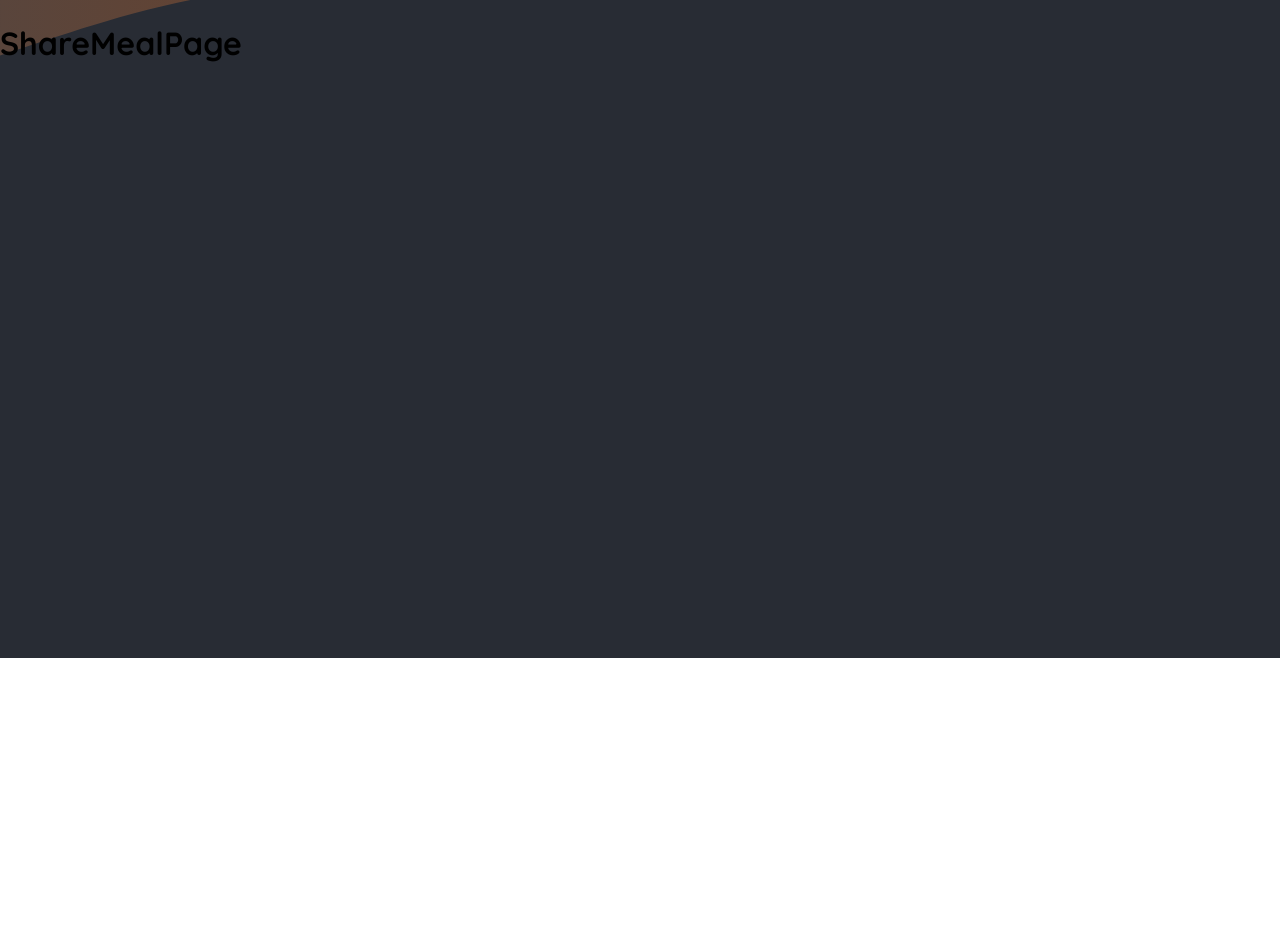
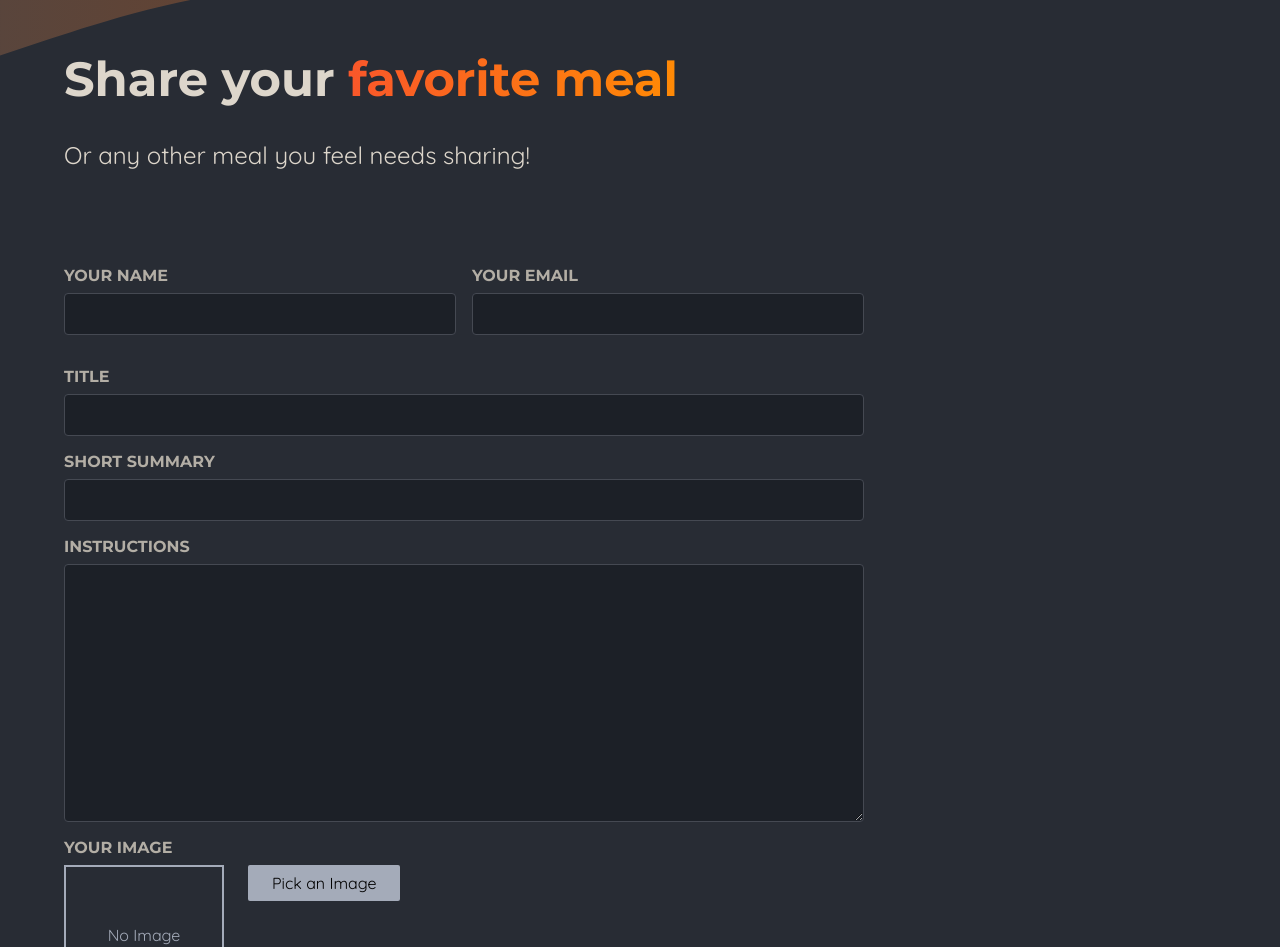
Before and after one commit to Don-Up/MealsApp, a Next.js app: page /meals/share in a window 1280 px wide. Shown: the part 142-1089 px from the top of the page. Before the commit the page ends 800 px from the top, so only its background shows below. Built offline with nearby package versions, Linux system fonts and the light colour scheme.

Commit message:
feat(meals): implement meal sharing functionality
- Add share meal form and logic
- Create new components for image picking and form submission
- Handle form validation and meal creation
- Implement error and success states
- Update meal details page to handle not found cases

```diff
--- a/src/app/meals/[mealSlug]/page.tsx
+++ b/src/app/meals/[mealSlug]/page.tsx
@@ -2,6 +2,7 @@
 import Image from "next/image";
 import {getMeal} from "@/lib/meals";
 import {MealItemProps} from "@/components/meals/item";
+import {notFound} from "next/navigation";
 
 interface Params {
     params: {
@@ -12,6 +13,11 @@
 export default function MealsDetailsPage({params}: Params){
 
     const meal: MealItemProps = getMeal(params.mealSlug)
+
+    if(!meal){
+        notFound()
+    }
+
     const imagePath = require(`@/assets/${meal.image}`).default;
 
     meal.instructions = meal.instructions.replace(/\n/g, '<br/>')
--- /dev/null
+++ b/src/app/meals/not-found.tsx
@@ -0,0 +1,6 @@
+export default function NotFound(){
+    return <main className={"not-found"}>
+        <h1>Meal Not Found</h1>
+        <p>Unfortunately, we could not find the requested page or meal data.</p>
+    </main>
+}
--- /dev/null
+++ b/src/app/meals/share/page.module.css
@@ -0,0 +1,98 @@
+.header {
+  gap: 3rem;
+  margin: 3rem auto 5rem auto;
+  width: 90%;
+  max-width: 75rem;
+  color: #ddd6cb;
+  font-size: 1.5rem;
+}
+
+.header h1 {
+  font-family: 'Montserrat', sans-serif;
+}
+
+.highlight {
+  background: linear-gradient(90deg, #f9572a, #ff8a05);
+  background-clip: text;
+  -webkit-background-clip: text;
+  -webkit-text-fill-color: transparent;
+}
+
+.main {
+  width: 90%;
+  max-width: 75rem;
+  margin: 3rem auto;
+  color: white;
+}
+
+.form {
+  max-width: 50rem;
+}
+
+.form label {
+  display: block;
+  margin-bottom: 0.5rem;
+  font-size: 1rem;
+  font-family: 'Montserrat', sans-serif;
+  text-transform: uppercase;
+  color: #b3aea5;
+  font-weight: bold;
+}
+
+.form input,
+.form textarea {
+  display: block;
+  width: 100%;
+  padding: 0.5rem 1rem;
+  border-radius: 4px;
+  border: 1px solid #454952;
+  background: #1c2027;
+  font-size: 1.25rem;
+  font-family: 'Montserrat', sans-serif;
+  color: #ddd6cb;
+}
+
+.form input:focus,
+.form textarea:focus {
+  outline-color: #f99f2a;
+  background-color: #1f252d;
+}
+
+.row {
+  display: flex;
+  gap: 1rem;
+}
+
+.row p {
+  width: 100%;
+}
+
+.actions {
+  text-align: right;
+}
+
+.actions button {
+  border: 0;
+  padding: 0.75rem 2rem;
+  background: linear-gradient(90deg, #f9572a, #ff9b05);
+  border: none;
+  color: #ffffff;
+  border-radius: 2px;
+  cursor: pointer;
+  font: inherit;
+  font-size: 1.25rem;
+  box-shadow: 0 2px 5px rgba(0, 0, 0, 0.3);
+}
+
+.actions button:hover,
+.actions button:focus {
+  background: linear-gradient(90deg, #fd4715, #f9b241);
+}
+
+.actions button:disabled,
+.actions button:hover:disabled,
+.actions button:focus:disabled {
+  background: #ccc;
+  color: #979797;
+  cursor: not-allowed;
+}
--- a/src/app/meals/share/page.tsx
+++ b/src/app/meals/share/page.tsx
@@ -1,3 +1,59 @@
-export default function ShareMealPage(){
-    return <h1>ShareMealPage</h1>
+'use client';
+
+import { useFormState } from 'react-dom';
+
+import classes from './page.module.css';
+import ImagePicker from "@/components/image-picker";
+import { shareMeal } from '@/lib/actions';
+// import MealsFormSubmit from '@/components/meals/meals-form-submit';
+
+export default function ShareMealPage() {
+    const [state, formAction] = useFormState(shareMeal, { message: "" });
+
+    return (
+        <>
+            <header className={classes.header}>
+                <h1>
+                    Share your <span className={classes.highlight}>favorite meal</span>
+                </h1>
+                <p>Or any other meal you feel needs sharing!</p>
+            </header>
+            <main className={classes.main}>
+                <form className={classes.form} action={formAction}>
+                    <div className={classes.row}>
+                        <p>
+                            <label htmlFor="name">Your name</label>
+                            <input type="text" id="name" name="name" required />
+                        </p>
+                        <p>
+                            <label htmlFor="email">Your email</label>
+                            <input type="email" id="email" name="email" required />
+                        </p>
+                    </div>
+                    <p>
+                        <label htmlFor="title">Title</label>
+                        <input type="text" id="title" name="title" required />
+                    </p>
+                    <p>
+                        <label htmlFor="summary">Short Summary</label>
+                        <input type="text" id="summary" name="summary" required />
+                    </p>
+                    <p>
+                        <label htmlFor="instructions">Instructions</label>
+                        <textarea
+                            id="instructions"
+                            name="instructions"
+                            rows={10}
+                            required
+                        ></textarea>
+                    </p>
+                    <ImagePicker label="Your image" name="image" />
+                    {state.message && <p>{state.message}</p>}
+                    <p className={classes.actions}>
+                        {/*<MealsFormSubmit />*/}
+                    </p>
+                </form>
+            </main>
+        </>
+    );
 }
--- /dev/null
+++ b/src/components/image-picker/index.module.css
@@ -0,0 +1,45 @@
+.controls {
+  display: flex;
+  align-items: flex-start;
+  gap: 1.5rem;
+  margin-bottom: 1rem;
+}
+
+.picker .input {
+  display: none;
+}
+
+.picker .button {
+  border: 0;
+  padding: 0.5rem 1.5rem;
+  background: #a4abb9;
+  border-radius: 2px;
+  cursor: pointer;
+  font: inherit;
+}
+
+.picker .button:hover,
+.picker .button:focus {
+  background: #b3b9c6;
+}
+
+.preview {
+  width: 10rem;
+  height: 10rem;
+  border: 2px solid #a4abb9;
+  display: flex;
+  justify-content: center;
+  align-items: center;
+  text-align: center;
+  color: #a4abb9;
+  position: relative;
+}
+
+.preview p {
+  margin: 0;
+  padding: 1rem;
+}
+
+.preview img {
+  object-fit: cover;
+}
--- /dev/null
+++ b/src/components/image-picker/index.tsx
@@ -0,0 +1,52 @@
+"use client"
+
+import classes from "./index.module.css"
+import React, {useRef, useState} from "react";
+import Image from "next/image";
+
+export default function ImagePicker({label, name}: {label: string, name: string}){
+    const [pickedImage, setPickedImage] = useState<string | ArrayBuffer | null>(null)
+    const imageInputRef = useRef<HTMLInputElement>(null)
+    function handlePickClick(){
+        imageInputRef.current?.click()
+    }
+
+    function handleImageChange(event: React.ChangeEvent<HTMLInputElement>){
+        const file = event.target.files?.[0]
+        if(!file){
+            return
+        }
+
+        const fileReader = new FileReader()
+        fileReader.onload = () => {
+            setPickedImage(fileReader.result)
+        }
+        fileReader.readAsDataURL(file)
+    }
+
+    return <div className={classes.picker}>
+        <label htmlFor={name}>{label}</label>
+        <div className={classes.controls}>
+            <div className={classes.preview}>
+                {!pickedImage && <p>No Image Picked</p>}
+                {pickedImage && <Image src={pickedImage as string} alt={"Preview"} fill/>}
+            </div>
+            <input
+                className={classes.input}
+                type={"file"}
+                id={name}
+                accept={"image/png, image/jpeg"}
+                name={name}
+                ref={imageInputRef}
+                onChange={handleImageChange}
+            />
+            <button
+                className={classes.button}
+                type={"button"}
+                onClick={handlePickClick}
+            >
+                Pick an Image
+            </button>
+        </div>
+    </div>
+}
--- /dev/null
+++ b/src/lib/actions.js
@@ -0,0 +1,40 @@
+'use server';
+
+import { redirect } from 'next/navigation';
+
+import { saveMeal } from './meals';
+import { revalidatePath } from 'next/cache';
+
+function isInvalidText(text) {
+  return !text || text.trim() === '';
+}
+
+export async function shareMeal(prevState, formData) {
+  const meal = {
+    title: formData.get('title'),
+    summary: formData.get('summary'),
+    instructions: formData.get('instructions'),
+    image: formData.get('image'),
+    creator: formData.get('name'),
+    creator_email: formData.get('email'),
+  };
+
+  if (
+    isInvalidText(meal.title) ||
+    isInvalidText(meal.summary) ||
+    isInvalidText(meal.instructions) ||
+    isInvalidText(meal.creator) ||
+    isInvalidText(meal.creator_email) ||
+    !meal.creator_email.includes('@') ||
+    !meal.image ||
+    meal.image.size === 0
+  ) {
+    return {
+      message: 'Invalid input.',
+    };
+  }
+
+  await saveMeal(meal);
+  revalidatePath('/meals');
+  redirect('/meals');
+}
```
Also changed, not shown: src/app/meals/share/error.js (added, +10 -0 lines).
